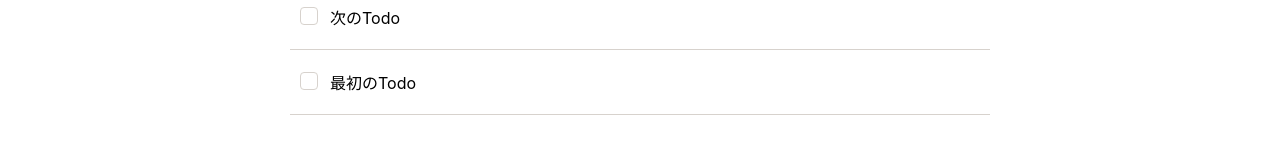
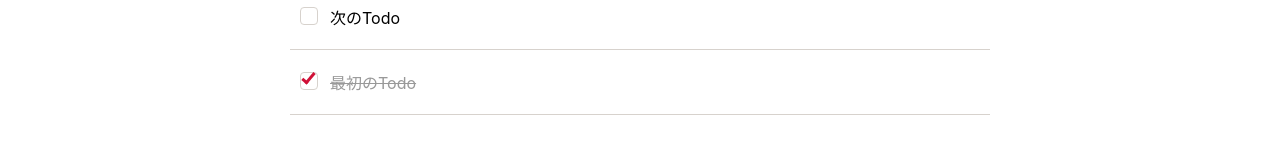
Before and after one commit to youha1323/todo-app, a React (Create React App) app: page / in a window 1280 px wide. Shown: the part 184-338 px from the top of the page. Built offline with nearby package versions, Linux system fonts and the light colour scheme.

Commit message:
[add]Taskのcheck機能追加

```diff
--- a/src/App.tsx
+++ b/src/App.tsx
@@ -22,8 +22,8 @@ const App: React.FC = () => {
 
   return (
     <div>
-       <TaskInput　tasks={tasks} setTasks={setTasks} />
-      <TaskList tasks={tasks} />
+        <TaskInput　tasks={tasks} setTasks={setTasks} />
+        <TaskList tasks={tasks} setTasks={setTasks}/>
     </div>
   )
 }
--- a/src/components/TaskItem.tsx
+++ b/src/components/TaskItem.tsx
@@ -4,18 +4,28 @@ import { Task } from '../Types';
 /*タスクアイテムはpropsでTaskを受け取る*/
 type Props = {
   task: Task
+  handleDone:(task: Task) => void
 }
 
-const TaskItem: React.FC<Props> = ({task}) => {
+const TaskItem: React.FC<Props> = ({ task, handleDone }) => {
 
   return (
-    <li>
+    <li className={task.done ? 'done' : ''}>
       <label>
-        <input type="checkbox" className="checkbox-input" />
+        <input
+          type="checkbox"
+          className="checkbox-input"
+          //handleDoneは引数taskを渡す必要があるので、関数の形にする
+          onClick={() => handleDone(task)}
+          //初期値の設定
+          defaultChecked={ task.done }
+        />
         {/*taskpropsを受け取るとtask.titleがcheckboxへ一覧で表示する作り*/}
         <span className="checkbox-label">{ task.title}</span>
       </label>
-      <button className="btn is-delete">削除</button>
+      <button
+        className="btn is-delete"
+      >削除</button>
     </li>
   )
 }
--- a/src/components/TaskList.tsx
+++ b/src/components/TaskList.tsx
@@ -5,9 +5,18 @@ import { Task } from '../Types';
 /*タスクアイテムはpropsでTaskを受け取る*/
 type Props = {
   tasks: Task[]
+  setTasks: React.Dispatch<React.SetStateAction<Task[]>>
 }
 
-const TaskList: React.FC<Props> = ({ tasks }) => {
+const TaskList: React.FC<Props> = ({ tasks, setTasks }) => {
+
+  const handleDone = (task: Task) => {
+    setTasks(prev => prev.map(t =>
+      t.id === task.id
+        ? { ...task, done: !task.done }
+        : t
+      ))
+    }
 
   return (
     <div className="inner">
@@ -18,6 +27,7 @@ const TaskList: React.FC<Props> = ({ tasks }) => {
             <TaskItem
                 key={task.id}
                 task={task}
+                handleDone={handleDone}
             />
           )) }
         </ul>
```
